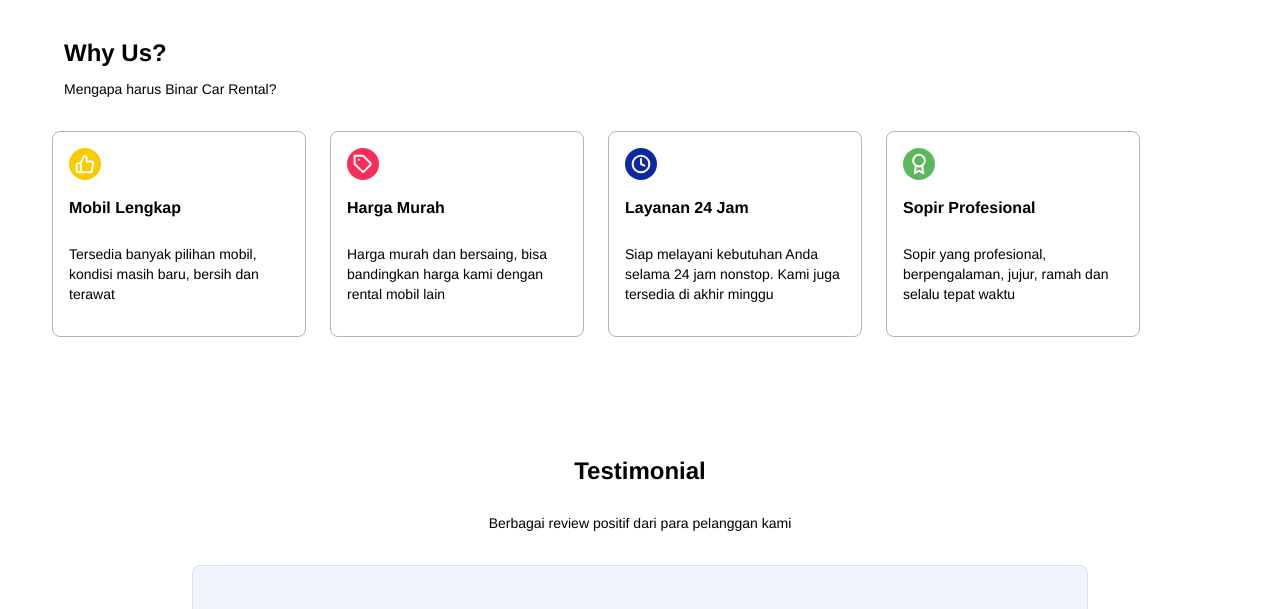
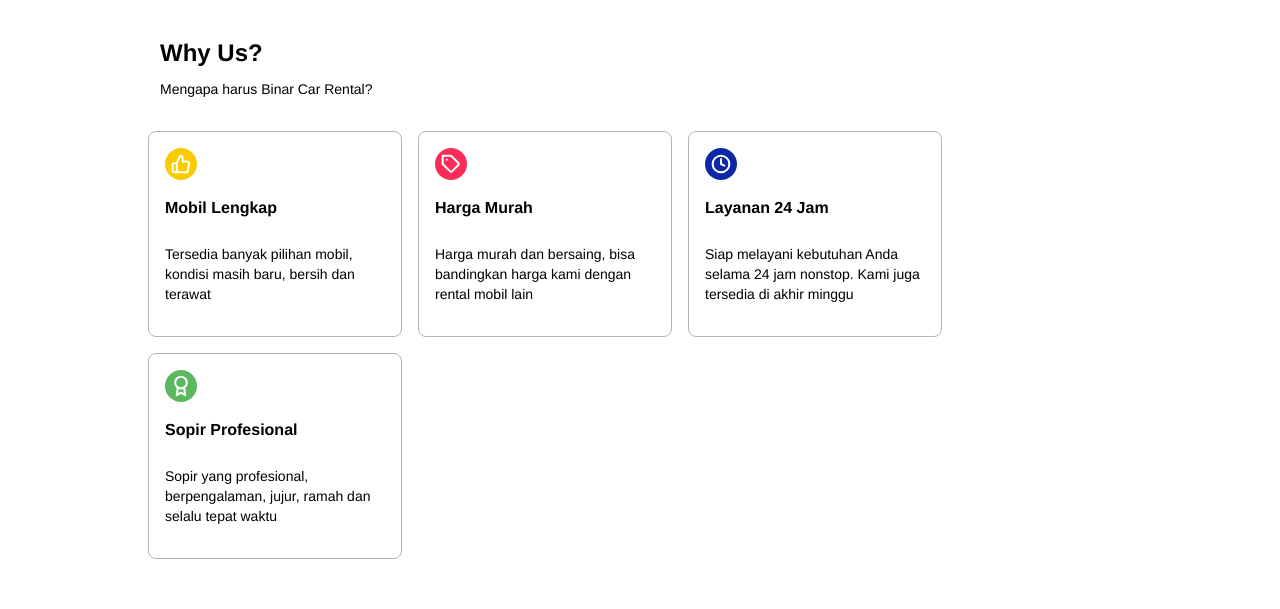
Before and after one commit to ukinon/Challenge-Chapter-6-React, a React (Vite) app: page / in a window 1280 px wide. Shown: the part 1040-1649 px from the top of the page. Built offline with nearby package versions, Linux system fonts and the light colour scheme; grey boxes are pictures that could not be loaded.

Commit message:
updated some stylings

```diff
--- a/src/components/WhyUs.jsx
+++ b/src/components/WhyUs.jsx
@@ -3,13 +3,13 @@ function WhyUs() {
     <div className="d-flex justify-content-center" id="whyUs">
       <div
         className="d-flex flex-column justify-content-center align-items-center align-items-sm-start"
-        style={{ width: "90%" }}
+        style={{ width: "75%" }}
       >
         <div className="d-flex flex-column mb-3  text-center text-sm-start">
           <h1 id="whyTitle">Why Us?</h1>
           <p id="whyDesc">Mengapa harus Binar Car Rental?</p>
         </div>
-        <div className="row gap-4 align-items-center">
+        <div className="row gap-3 align-items-center">
           <div className="col-12 col-sm-auto d-flex flex-column gap-3 border border-dark-subtle p-3 rounded-3">
             <svg
               width="32"
--- a/src/layouts/Header.jsx
+++ b/src/layouts/Header.jsx
@@ -61,7 +61,6 @@ function Header() {
             tabIndex="-1"
             id="offcanvasResponsive"
             aria-labelledby="offcanvasResponsiveLabel"
-            style={{ height: "80%" }}
           >
             <div className="offcanvas-header">
               <a
@@ -80,7 +79,7 @@ function Header() {
               ></button>
             </div>
             <div className="offcanvas-body justify-content-sm-end me-sm-5">
-              <div className="d-flex flex-column flex-sm-row align-items-start align-items-sm-center anchor">
+              <div className="d-flex flex-column flex-lg-row align-items-start align-items-sm-center anchor">
                 <a href="#service" className="navLink">
                   <button
                     type="button"
```
